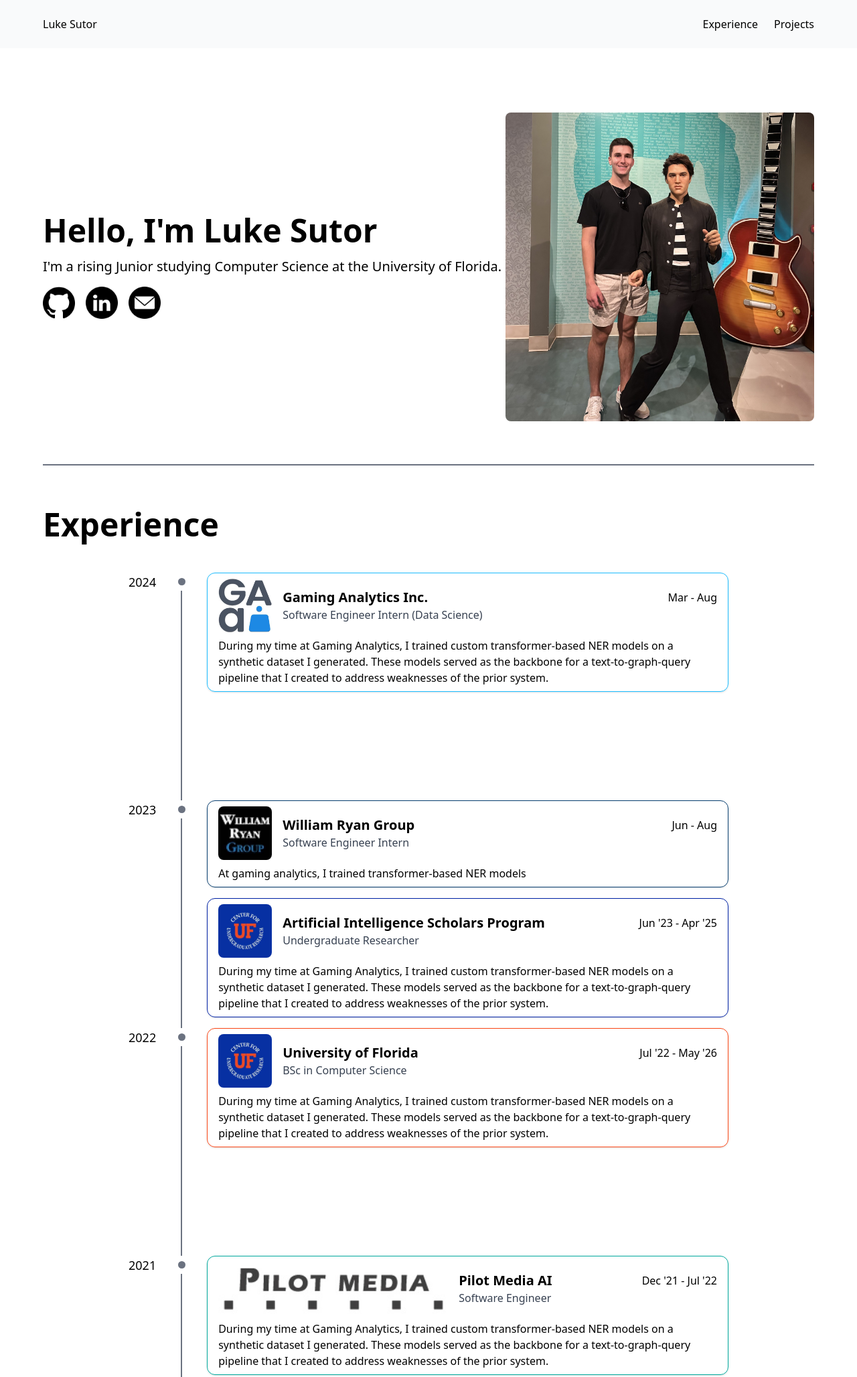
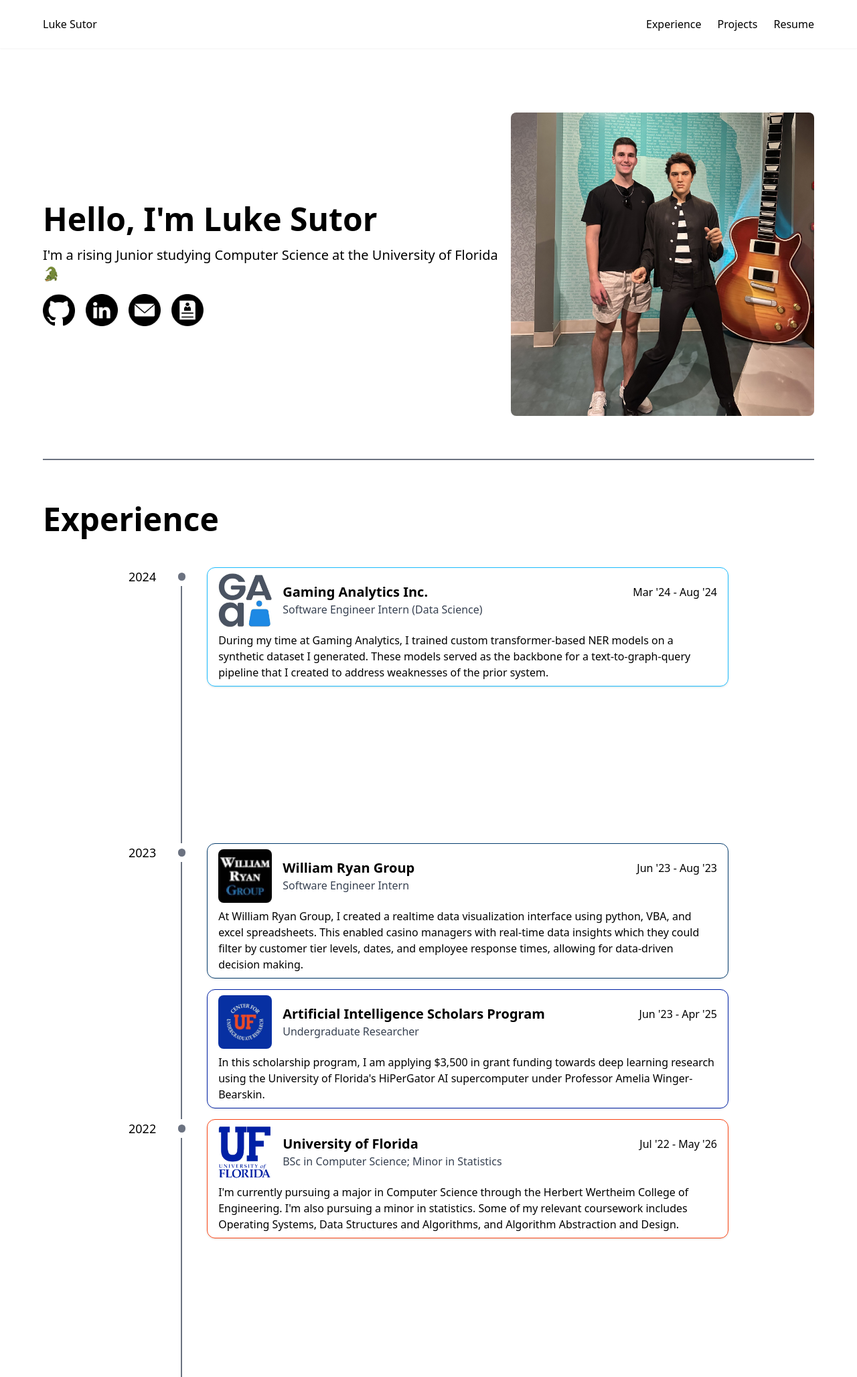
Before and after one commit to LukeSutor/lukesutor.github.io, a Gatsby site: page / in a window 1280 px wide. Shown: the top 2056 px of the page at 67% size. Built offline with nearby package versions, Linux system fonts and the light colour scheme; Gatsby itself is replaced by a stand-in of ours.

Commit message:
fix experience bugs and begin work on projects

```diff
--- a/src/components/experience.js
+++ b/src/components/experience.js
@@ -1,11 +1,11 @@
 import * as React from "react"
-import { StaticImage } from "gatsby-plugin-image"
 
 // Images
 import gaming_analytics from "../images/gaming_analytics.jpg"
 import william_ryan from "../images/william_ryan.jpg"
 import ai_scholars from "../images/ai_scholars.jpg"
 import pilot_media from "../images/pilot_media.jpg"
+import uf from "../images/uf.png"
 
 const years = [
   {
@@ -14,7 +14,7 @@ const years = [
       {
         title: "Gaming Analytics Inc.",
         position: "Software Engineer Intern (Data Science)",
-        months: "Mar - Aug",
+        months: "Mar '24 - Aug '24",
         image: gaming_analytics,
         caption:
           "During my time at Gaming Analytics, I trained custom transformer-based NER models on a synthetic dataset I generated. These models served as the backbone for a text-to-graph-query pipeline that I created to address weaknesses of the prior system.",
@@ -29,9 +29,9 @@ const years = [
       {
         title: "William Ryan Group",
         position: "Software Engineer Intern",
-        months: "Jun - Aug",
+        months: "Jun '23 - Aug '23",
         image: william_ryan,
-        caption: "At gaming analytics, I trained transformer-based NER models ",
+        caption: "At William Ryan Group, I created a realtime data visualization interface using python, VBA, and excel spreadsheets. This enabled casino managers with real-time data insights which they could filter by customer tier levels, dates, and employee response times, allowing for data-driven decision making.",
         color: "#073e6f",
         range: "2023/6-2023/8",
       },
@@ -41,7 +41,7 @@ const years = [
         months: "Jun '23 - Apr '25",
         image: ai_scholars,
         caption:
-          "During my time at Gaming Analytics, I trained custom transformer-based NER models on a synthetic dataset I generated. These models served as the backbone for a text-to-graph-query pipeline that I created to address weaknesses of the prior system.",
+          "In this scholarship program, I am applying $3,500 in grant funding towards deep learning research using the University of Florida's HiPerGator AI supercomputer under Professor Amelia Winger-Bearskin.",
         color: "#0021a5",
         range: "2023/4-2025/4",
       }
@@ -52,11 +52,11 @@ const years = [
     experiences: [
           {
             title: "University of Florida",
-            position: "BSc in Computer Science",
+            position: "BSc in Computer Science; Minor in Statistics",
             months: "Jul '22 - May '26",
-            image: ai_scholars,
+            image: uf,
             caption:
-              "During my time at Gaming Analytics, I trained custom transformer-based NER models on a synthetic dataset I generated. These models served as the backbone for a text-to-graph-query pipeline that I created to address weaknesses of the prior system.",
+              "I'm currently pursuing a major in Computer Science through the <a href='https://www.eng.ufl.edu/'>Herbert Wertheim College of Engineering</a>. I'm also pursuing a minor in statistics. Some of my relevant coursework includes Operating Systems, Data Structures and Algorithms, and Algorithm Abstraction and Design.",
             color: "#fa4616",
             range: "2022/7-2026/5",
           }
@@ -71,7 +71,7 @@ const years = [
             months: "Dec '21 - Jul '22",
             image: pilot_media,
             caption:
-              "During my time at Gaming Analytics, I trained custom transformer-based NER models on a synthetic dataset I generated. These models served as the backbone for a text-to-graph-query pipeline that I created to address weaknesses of the prior system.",
+              "While working at Pilot Media AI, I collaborated in creating an AWS pipeline for extracting data from PDF documents using custom machine learning models and AWS services including S3, Lambda, SQS, SNS, and Textract.",
             color: "#00a99d",
             range: "2021/12-2022/7",
           }
@@ -83,8 +83,8 @@ function Experience() {
   const [color, setColor] = React.useState("black")
   const [range, setRange] = React.useState("")
 
-  function handleRangeChange() {
-    if (range == "") {
+  const handleRangeChange = React.useCallback(() => {
+    if (range === "") {
       // Reset values
       for (let year = 2019; year <= 2024; year++) {
         let bar = document.getElementById("bar-" + year.toString())
@@ -112,7 +112,7 @@ function Experience() {
     const m2 = parseInt(date[1])
 
     // Set only one year
-    if (y1 == y2) {
+    if (y1 === y2) {
       let bar = document.getElementById("bar-" + y1.toString())
       if(bar != null) {
           bar.style.backgroundColor = color
@@ -120,7 +120,7 @@ function Experience() {
           bar.style.top = Math.max((100 * (11 - m2)) / 11, 0).toString() + "%"
           bar.style.boxShadow = `0px 0px 5px ${color}B3`
 
-          if (m1 == 12 || m2 == 12) {
+          if (m1 === 12 || m2 === 12) {
             let dot = document.getElementById("dot-" + y1.toString())
             dot.style.backgroundColor = color
             dot.style.boxShadow = `0px 0px 5px ${color}B3`
@@ -168,18 +168,28 @@ function Experience() {
         bar.style.boxShadow = `0px 0px 5px ${color}B3`
     }
 
-    if (m2 == 12) {
+    if (m2 === 12) {
         let dot = document.getElementById("dot-" + y2.toString())
         if(dot != null) {
             dot.style.backgroundColor = color
             dot.style.boxShadow = `0px 0px 5px ${color}B3`
         }
     }
-  }
+  }, [color, range])
+
+
+  React.useEffect(() => {
+    // Reset range on scroll to avoid bug with displaying multiple timeranges at once
+    window.addEventListener("scroll", () => setRange(""))
+
+    return (
+      window.removeEventListener("scroll", () => setRange(""))
+    )
+  }, [])
 
   React.useEffect(() => {
     handleRangeChange()
-  }, [range])
+  }, [range, handleRangeChange])
 
   return (
     <div>
@@ -212,6 +222,7 @@ function Experience() {
                   return (
                     <div
                       key={experience.range}
+                      role="presentation"
                       onMouseEnter={() => {
                         setRange(experience.range)
                         setColor(experience.color)
@@ -247,7 +258,9 @@ function Experience() {
                           </div>
                         </div>
                       </div>
-                      <p>{experience.caption}</p>
+                      <p
+                  dangerouslySetInnerHTML={{ __html: experience.caption }}
+                ></p>
                     </div>
                   )
                 })}
--- a/src/components/header.js
+++ b/src/components/header.js
@@ -2,12 +2,13 @@ import * as React from "react"
 import { Link } from "gatsby"
 
 const Header = ({ siteTitle }) => (
-  <header className="w-full bg-gray-50 px-16 py-6">
+  <header className="w-full px-16 py-6 shadow-sm">
     <div className="flex justify-between w-full max-w-screen-2xl mx-auto">
       <Link to="/">{siteTitle}</Link>
       <div className="flex flex-row items-center space-x-6">
         <Link to="/#experience">Experience</Link>
         <Link to="/#projects">Projects</Link>
+        <Link to="/resume" rel="noreferrer" target="_blank">Resume</Link>
       </div>
     </div>
   </header>
--- a/src/components/hero.js
+++ b/src/components/hero.js
@@ -4,6 +4,7 @@ import { StaticImage } from "gatsby-plugin-image"
 import github from "../images/github.png"
 import linkedin from "../images/linkedin.png"
 import mail from "../images/mail.png"
+import resume from "../images/resume.png"
 
 const links = [
   {
@@ -20,6 +21,11 @@ const links = [
       "image": mail,
       "href": "mailto:lukesutor@gmail.com",
       "alt": "Email"
+  },
+  {
+    "image": resume,
+    "href": "/resume",
+    "alt": "Resume"
   }
 ]
 
@@ -29,7 +35,7 @@ const Hero = ({}) => (
       <h1 className="text-5xl font-bold">Hello, I'm Luke Sutor</h1>
       <p className="text-xl mb-4">
         I'm a rising Junior studying Computer Science at the University of
-        Florida.
+        Florida 🐊
       </p>
       <div className="flex flex-row space-x-4">
         {links.map((link) => {
--- /dev/null
+++ b/src/components/projects.js
@@ -0,0 +1,15 @@
+import * as React from "react"
+
+const Projects = () => (
+    <div>
+        <h1 id="projects" className="text-5xl font-bold mb-12">
+        Projects
+        </h1>
+        <div className="flex flex-col space-y-6">
+
+        </div>
+    </div>
+)
+
+
+export default Projects
--- a/src/pages/index.js
+++ b/src/pages/index.js
@@ -5,6 +5,7 @@ import * as React from "react"
 import Layout from "../components/layout"
 import Hero from "../components/hero"
 import Experience from "../components/experience"
+import Projects from "../components/projects"
 import Seo from "../components/seo"
 
 const IndexPage = () => (
@@ -19,6 +20,8 @@ const IndexPage = () => (
         <Experience />
 
         <div className="h-0.5 w-full bg-gray-500 my-16"></div>
+
+        <Projects />
       </div>
     </div>
   </Layout>
@@ -32,15 +35,3 @@ const IndexPage = () => (
 export const Head = () => <Seo title="Home" />
 
 export default IndexPage
-
-{
-  /* <StaticImage
-src="../images/example.png"
-loading="eager"
-width={64}
-quality={95}
-formats={["auto", "webp", "avif"]}
-alt=""
-style={{ marginBottom: `var(--space-3)` }}
-/> */
-}
--- /dev/null
+++ b/src/pages/resume.js
@@ -0,0 +1,14 @@
+import React, { useEffect } from "react"
+import resume from "../images/luke_resume.pdf"
+
+export default function Resume() {
+    useEffect(() => {
+        document.title = "Resume | Marharyta Krylova";
+    }, []);
+
+    return (
+        <main className="w-screen h-screen">
+            <iframe src={resume} title="Marharyta Krylova Resume" frameborder="0" height="100%" width="100%"></iframe>
+        </main>
+    )
+}
```
Also changed, not shown: src/images/resume.jpg (added), src/images/resume.png (added), src/images/uf.png (added), 1 other file.
